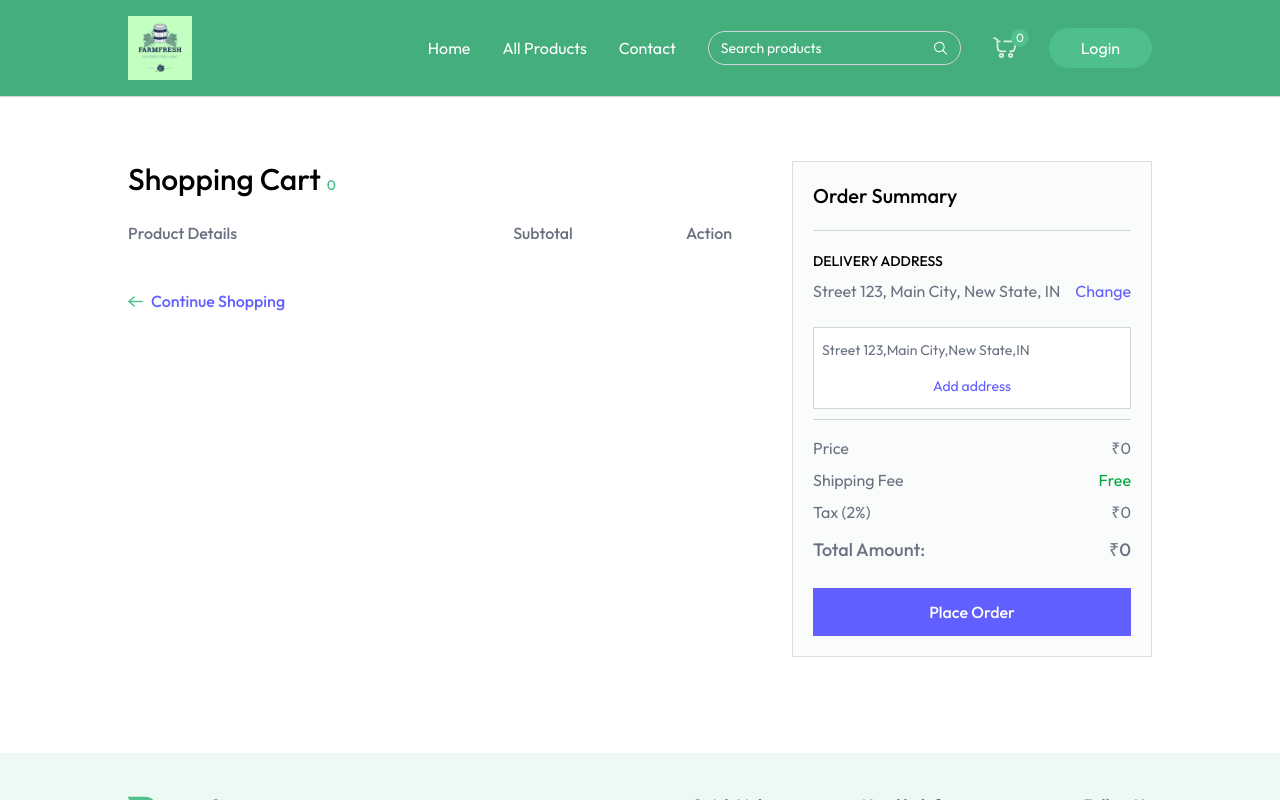
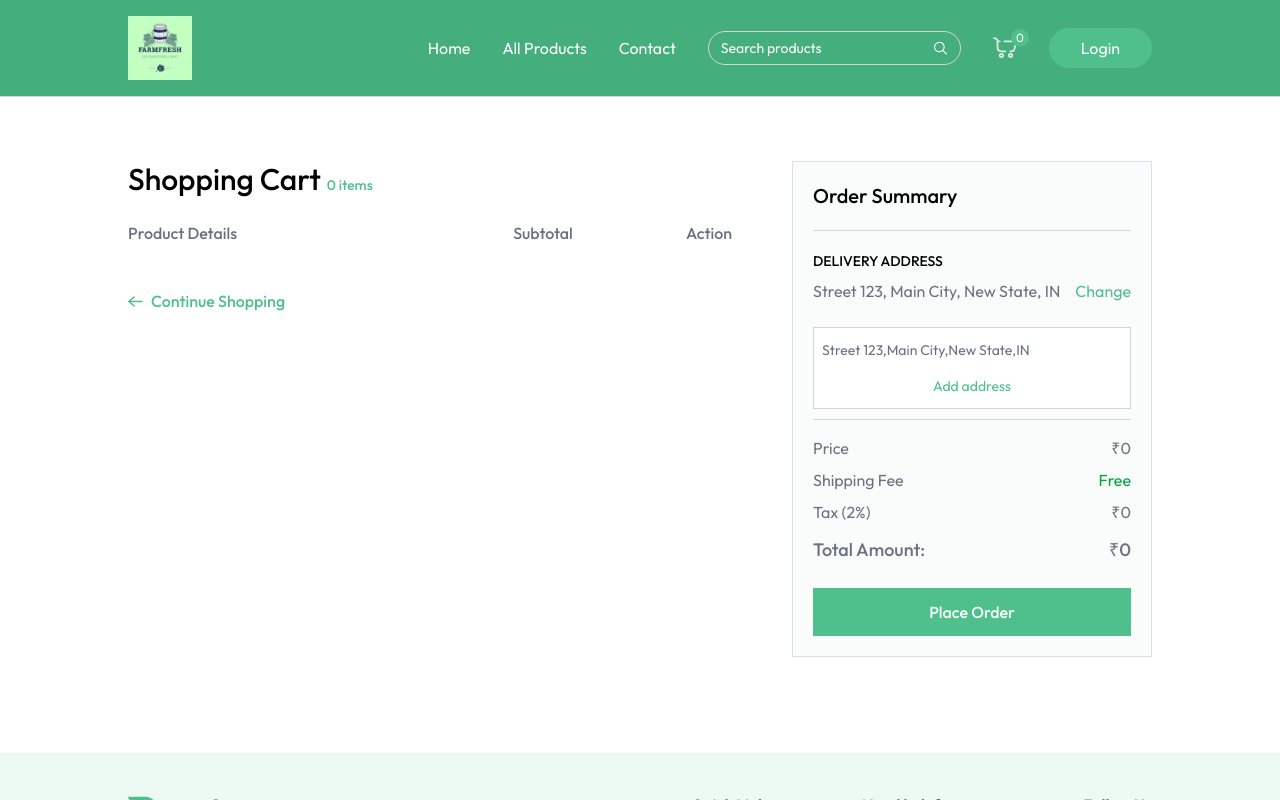
Before and after one commit to Leo-coder-03/FarmFresh, a React (Vite) app: page /cart in a window 1280 px wide. Both pictures are taken after a click on the button "Change". Shown: the top 800 px of the page. Built offline with nearby package versions, Linux system fonts and the light colour scheme.

Commit message:
pushing changes

```diff
--- a/src/App.jsx
+++ b/src/App.jsx
@@ -10,6 +10,7 @@ import AllProducts from './pages/AllProducts';
 import ProductCategory from './pages/ProductCategory';
 import ProductDetails from './pages/ProductDetails';
 import Cart from './pages/Cart';
+import AddAddress from './pages/AddAddress';
 
 const App = () => {
   const isSellerPath = useLocation().pathname.includes("seller");
@@ -26,6 +27,7 @@ const App = () => {
         <Route path='/products/:category' element={<ProductCategory/>}/>
         <Route path='/products/:category/:id' element={<ProductDetails/>}/>
         <Route path='/cart' element={<Cart/>}/>
+        <Route path='/add-address' element={<AddAddress/>}/>
         </Routes>
       </div>
       {!isSellerPath && <Footer/>}
--- /dev/null
+++ b/src/pages/AddAddress.jsx
@@ -0,0 +1,14 @@
+import React from 'react'
+
+const inputField = (()=>
+<input type="text"/>
+)
+const AddAddress = () => {
+  return (
+    <div className="mt-16 pb-16">
+      <p className="text-2xl md:text-3xl text-gray-500">Add Shipping <span className="font-semibold text-primary">Address</span></p>
+    </div>
+  )
+}
+
+export default AddAddress
--- a/src/pages/Cart.jsx
+++ b/src/pages/Cart.jsx
@@ -31,7 +31,7 @@ const placeOrder = async ()=>{
         <div className="flex flex-col md:flex-row mt-16">
             <div className='flex-1 max-w-4xl'>
                 <h1 className="text-3xl font-medium mb-6">
-                    Shopping Cart <span className="text-sm text-primary">{getCartCount()}</span>
+                    Shopping Cart <span className="text-sm text-primary">{getCartCount()} items</span>
                 </h1>
 
                 <div className="grid grid-cols-[2fr_1fr_1fr] text-gray-500 text-base font-medium pb-3">
@@ -54,7 +54,7 @@ const placeOrder = async ()=>{
                                     <p>Weight: <span>{product.weight || "N/A"}</span></p>
                                     <div className='flex items-center'>
                                         <p>Qty:</p>
-                                        <select onChange={e => updateCartItem(product._id, Number(e.target.value))} className='outline-none'>
+                                        <select onChange={e => updateCartItem(product._id, Number(e.target.value))} value={cartItems[product._id]}className='outline-none'>
                                             {Array(cartItems[product._id] > 9 ? cartItems[product._id] : 9).fill('').map((_, index) => (
                                                 <option key={index} value={index + 1}>{index + 1}</option>
                                             ))}
@@ -64,15 +64,15 @@ const placeOrder = async ()=>{
                             </div>
                         </div>
                         <p className="text-center">{currency}{product.offerPrice * product.quantity}</p>
-                        <button onClick={()=>removeFromCart()}className="cursor-pointer mx-auto">
-                            <img src={assets.refresh_icon} alt="remove" className="inline-block w-6 h-6"/>
+                        <button onClick={()=>removeFromCart(product._id)}className="cursor-pointer mx-auto">
+                            <img src={assets.remove_icon} alt="remove" className="inline-block w-6 h-6"/>
                         </button>
                     </div>)
                 )}
 
                 <button onClick={()=>{
                     navigate("/products");scrollTo(0,0)
-                }}className="group cursor-pointer flex items-center mt-8 gap-2 text-indigo-500 font-medium">
+                }}className="group cursor-pointer flex items-center mt-8 gap-2 text-primary font-medium">
                 <img src={assets.arrow_right_icon_colored} alt="arrow" className="group-hover:-translate-x-1 transition"/>
                     Continue Shopping
                 </button>
@@ -88,7 +88,7 @@ const placeOrder = async ()=>{
                     <div className="relative flex justify-between items-start mt-2">
                         <p className="text-gray-500">{selectedAddress ? `${selectedAddress.street}, ${selectedAddress.city}, ${selectedAddress.state},
                         ${selectedAddress.country}`:"No address found"}</p>
-                        <button onClick={() => setShowAddress(!showAddress)} className="text-indigo-500 hover:underline cursor-pointer">
+                        <button onClick={() => setShowAddress(!showAddress)} className="text-primary hover:underline cursor-pointer">
                             Change
                         </button>
                         {showAddress && (
@@ -98,7 +98,7 @@ const placeOrder = async ()=>{
                                     {address.street},{address.city},{address.state},{address.country}
                                 </p>
                                 )) }
-                                <p onClick={() => navigate("/add-address")} className="text-indigo-500 text-center cursor-pointer p-2 hover:bg-indigo-500/10">
+                                <p onClick={() => navigate("/add-address")} className="text-primary text-center cursor-pointer p-2 hover:bg-indigo-500/10">
                                     Add address
                                 </p>
                             </div>
@@ -130,7 +130,7 @@ const placeOrder = async ()=>{
                     </p>
                 </div>
 
-                <button onClick={placeOrder} className="w-full py-3 mt-6 cursor-pointer bg-indigo-500 text-white font-medium hover:bg-indigo-600 transition">
+                <button onClick={placeOrder} className="w-full py-3 mt-6 cursor-pointer bg-primary hover:bg-primary-dull text-white font-medium transition">
                     {paymentOption === "COD" ? "Place Order" : "Proceed to Checkout"}
                 </button>
             </div>
```
